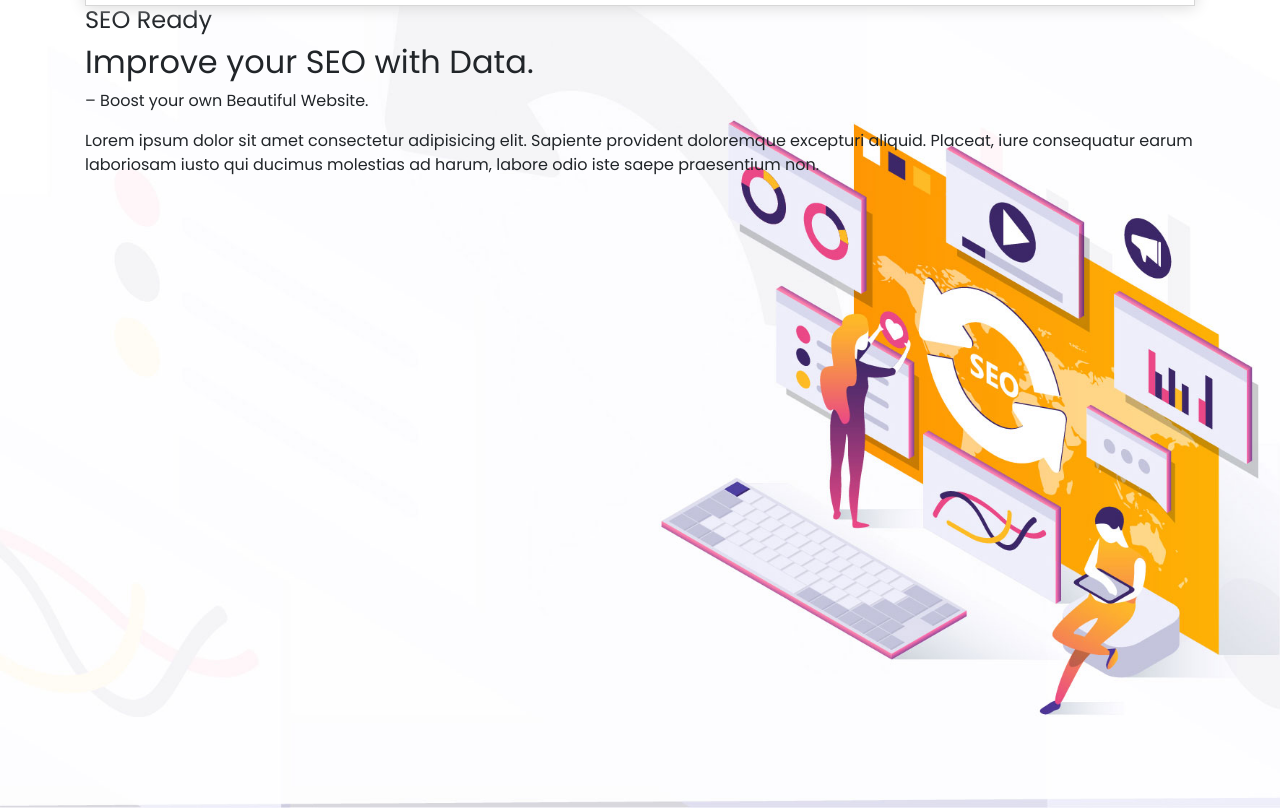
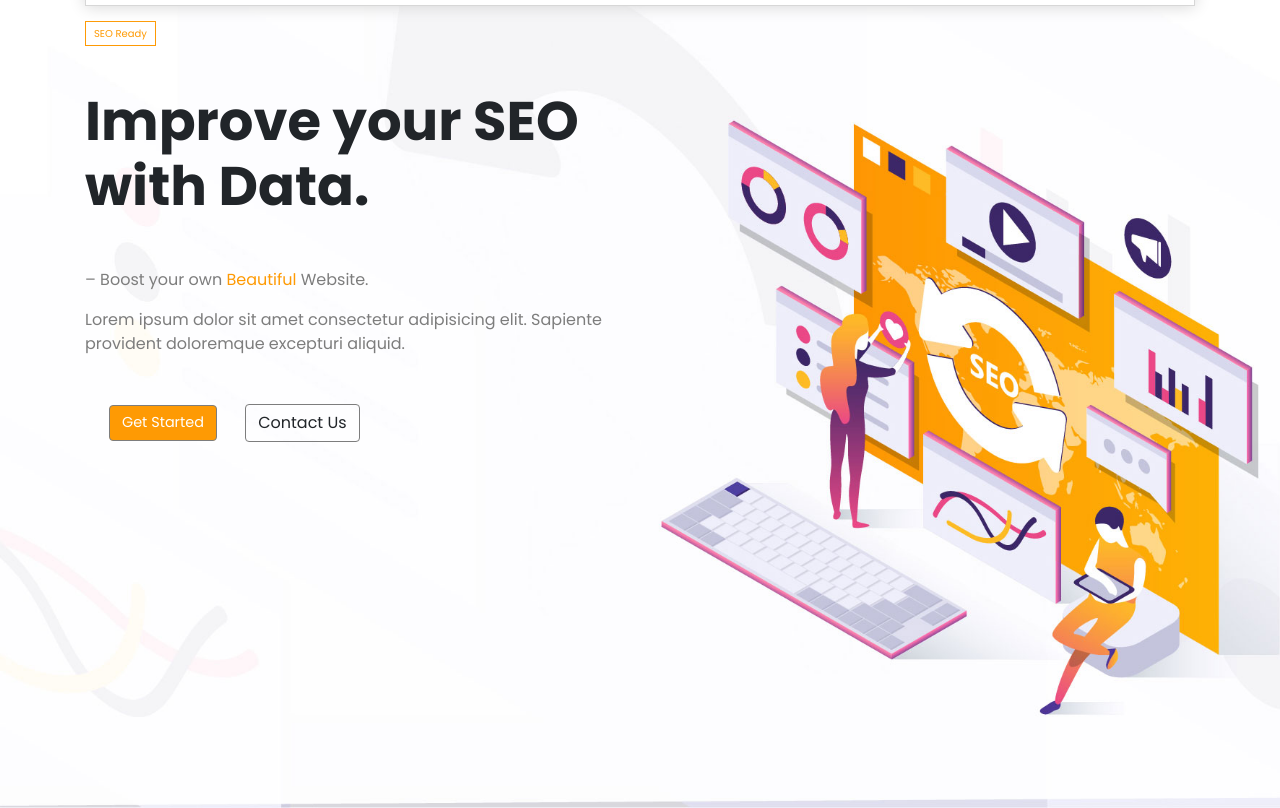
Before and after one commit to Abdelnasser31/team-b-project-bootstarp, a plain HTML site: page index.html in a window 1280 px wide. Shown: the part 92-900 px from the top of the page. Drawn offline with nearby package versions, Linux system fonts and the light colour scheme.

Commit message:
add two buttons to the home

```diff
--- a/css/header.css
+++ b/css/header.css
@@ -43,16 +43,29 @@
     font-size: 0.9em;
     font-weight: bold;
 }
-.navbar-light .btn{
+.home .main-btn, .navbar-light .btn{
     background-color: #FE9A04;
     color: #fff;
     font-size: 0.9em;
     transition: all 0.3s ease-in-out;
 }
-.navbar-light .btn:hover{
+.home .main-btn:hover, .navbar-light .btn:hover{
     background-color:  #fff;
     border: 1px solid #FE9A04;;
     color:#FE9A04;
     font-size: 0.9em
 }
+.header .home{
+    max-width: 50%;
+}
+.home .h1{
+    font-size: 3.4em;
+    font-weight: bolder;
+}
+.header .home p{
+    color: #7d7d7d
+}
+.header .home .btn{
+    border: 1px solid #7d7d7d;
+}
 /* End styling the upperbar  */
--- a/css/style.css
+++ b/css/style.css
@@ -6,3 +6,12 @@
     box-sizing: border-box;
     font-family: 'Poppins', sans-serif;
 }
+h6 span{
+
+    border: 1px solid #FE9A04;
+    padding: 4px 8px;
+    font-size: 10px;
+}
+span {
+    color: #FE9A04;
+}
--- a/index.html
+++ b/index.html
@@ -5,7 +5,7 @@
     <meta charset="UTF-8">
     <meta name="viewport" content="width=device-width, initial-scale=1.0">
     <meta http-equiv="X-UA-Compatible" content="ie=edge">
-    <link href="https://fonts.googleapis.com/css?family=Poppins:300,400,600,700&display=swap" rel="stylesheet">
+    <link href="https://fonts.googleapis.com/css?family=Poppins:300,400,600,700,900&display=swap" rel="stylesheet">
     <link rel="stylesheet" href="css/bootstrap.min.css">
     <link rel="stylesheet" href="css/fontawesome-icons.min.css" />
     <link rel="stylesheet" href="css/style.css">
@@ -118,17 +118,17 @@
                     </div>
                   </nav>
             <!-- End of the Navbar  -->
-            <div>
-                <h4><span>SEO Ready</span></h4>
-                <h2>Improve your SEO with Data.</h2>
-                <p> &ndash; Boost your own <span>Beautiful</span> Website.</p>
-                <p>Lorem ipsum dolor sit amet consectetur adipisicing elit. Sapiente provident doloremque excepturi
+            <div class="home mt-3">
+                <h6><span>SEO Ready</span></h6>
+                <h2 class="h1 mt-5">Improve your SEO with Data.</h2>
+                <p class="mt-5"> &ndash; Boost your own <span>Beautiful</span> Website.</p>
+                <p class="mb-5">Lorem ipsum dolor sit amet consectetur adipisicing elit. Sapiente provident doloremque excepturi
                     aliquid.
-                    Placeat, iure consequatur earum laboriosam iusto qui ducimus molestias ad harum, labore odio iste
-                    saepe
-                    praesentium non.
+
                 </p>
-            </div>
+                <button class="main-btn ml-4 mt-4 btn my-2 my-sm-0" type="submit">Get Started</button>
+                <button class="ml-4 mt-4 btn my-2 my-sm-0" type="submit">Contact Us</button>
+            </div> <!-- .home -->
         </div> <!-- .container of the heaader -->
     </header>
 
```
